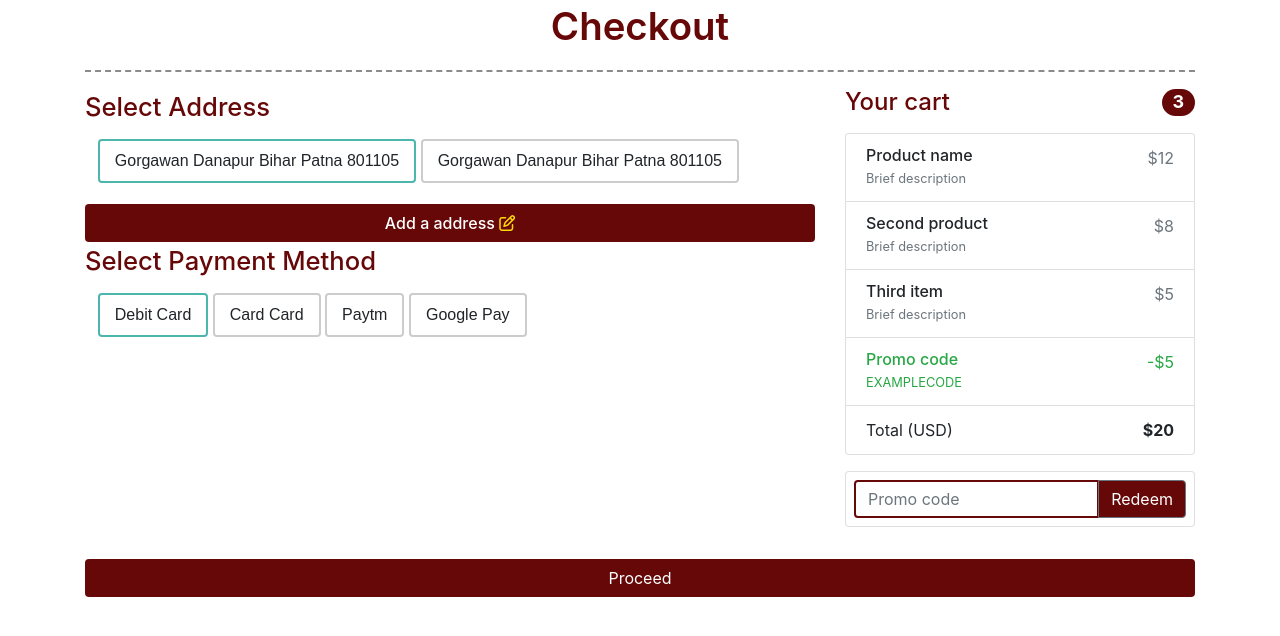
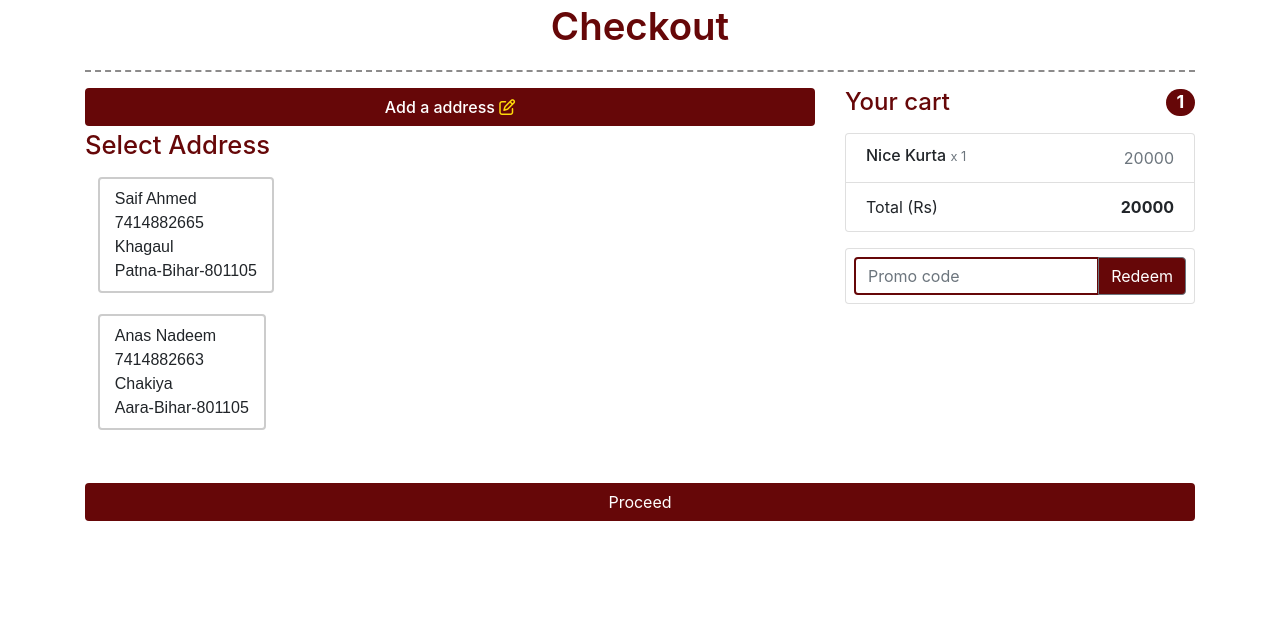
Before and after one commit to saif-11bit/efashion, a Django app: page /checkout/ in a window 1280 px wide. Shown: the part 62-698 px from the top of the page. Run offline with Django 3.2, Linux system fonts and the light colour scheme; a user stored in the database is signed in; data comes from the database, SQL or seed files in the repository; data that the repository does not hold is empty; parts of the project's set-up code (start-up, migrations or seed data) failed here and were passed over; some libraries are stand-ins or nearby versions.

Commit message:
checkout

```diff
--- a/products/templates/checkout.html
+++ b/products/templates/checkout.html
@@ -11,41 +11,45 @@
         </div>
         <div class="row">
             <div class="col-lg-8 col-md-8 col-sm-12 col-12">
-                <p class="selectAddressRadioTitle">
-                    Select Address
-                </p>
-                <div class="radio-toolbar">
-                    <input type="radio" id="radioSmall" name="radioSize" value="apple" checked>
-                    <label for="radioSmall">Gorgawan Danapur Bihar Patna 801105</label>
-
-                    <input type="radio" id="radioMedium" name="radioSize" value="banana">
-                    <label for="radioMedium">Gorgawan Danapur Bihar Patna 801105</label>
-                </div>
               <a class="btn addressHref" data-toggle="collapse" href="#addaAddress" role="button" aria-expanded="false"
               aria-controls="addaAddress">
               Add a address <i class="fa fa-edit addressEditlogo" aria-hidden="true"></i>
           </a>
           <div class="collapse" id="addaAddress">
-                <form>
-                    <div class="form-group mt-3">
+          <form action="{% url 'add-address' %}" method="POST">
+            {% csrf_token %}
+            <div class="form-row mt-3">
+              <div class="form-group col-md-6">
+                <label class="labelForMail" for="inputName">Name</label>
+                <input type="text" class="form-control" id="inputName" name="name">
+              </div>
+              <div class="form-group col-md-6">
+                <label class="labelForMail" for="inputPhone">Phone No.</label>
+                <input type="text" class="form-control" id="inputPhone" name="phone_n">
+              </div>
+            </div>
+
+              <div class="form-group">
                 <label class="labelForMail" for="inputAddress">Address</label>
-                    <input type="text" class="form-control" id="inputAddress" placeholder="1234 Main St">
+                <input type="text" class="form-control" id="inputAddress" placeholder="1234 Main St" name="street_address">
               </div>
+
               <div class="form-row">
                   <div class="form-group col-md-4">
                       <label class="labelForMail" for="inputZip">Pin Code</label>
-                            <input type="text" class="form-control" id="inputZip">
+                      <input type="text" class="form-control" id="inputZip" name="pin_code">
                   </div>
                 <div class="form-group col-md-4">
                     <label class="labelForMail" for="inputCity">City</label>
-                        <input type="text" class="form-control" id="inputCity">
+                    <input type="text" class="form-control" id="inputCity" name="city">
                 </div>
                 <div class="form-group col-md-4">
                     <label class="labelForMail" for="inputState">State</label>
-                        <select id="inputState" class="form-control">
+                    <input type="text" class="form-control" id="inputState" name="state">
+                    <!-- <select id="inputState" class="form-control">
                     <option selected>Choose...</option>
                     <option>...</option>
-                        </select>
+                    </select> -->
                 </div>
 
               </div>
@@ -53,10 +57,31 @@
           </form>
           </div>
                 <p class="selectAddressRadioTitle">
+                    Select Address
+                </p>
+                {% if address %}
+
+                    {% for i in address %}
+                    <div class="radio-toolbar">
+                    <input type="radio" id="{{i.id}}" name="radioSize" value="apple" required>
+                    <label for="{{i.id}}">
+                      {{i.name}}
+                      <br>
+                      {{i.phone_n}}
+                      <br>
+                      {{i.street_address}}
+                      <br>
+                      {{i.city}}-{{i.state}}-{{i.pin_code}}
+                    </label>
+                  </div>
+                    {% endfor %}
+                {% endif %}
+
+                <!-- <p class="selectAddressRadioTitle">
                     Select Payment Method
                 </p>
                 <div class="radio-toolbar">
-                    <input type="radio" id="debitCard" name="radioPayment" value="apple" checked>
+                    <input type="radio" id="debitCard" name="radioPayment" value="apple">
                     <label for="debitCard">Debit Card</label>
                     <input type="radio" id="creditCard" name="radioPayment" value="banana">
                     <label for="creditCard">Card Card</label>
@@ -64,59 +89,59 @@
                     <label for="paytmCard">Paytm</label>
                     <input type="radio" id="gpay" name="radioPayment" value="banana">
                     <label for="gpay">Google Pay</label>
-                </div>
+                </div> -->
             </div>
             <div class="col-lg-4 col-md-4 col-sm-12 col-12">
                 <!-- Heading -->
                 <h4 class="d-flex justify-content-between align-items-center mb-3">
                   <span class="yourCartTitleCheckout">Your cart</span>
-                  <span class="badge badge-secondary badgetotalCart badge-pill">3</span>
+                  <span class="badge badge-secondary badgetotalCart badge-pill">{{order.items.count}}</span>
                 </h4>
 
                 <!-- Cart -->
                 <ul class="list-group mb-3 z-depth-1">
+                  {% for order_item in order.items.all %}
                   <li class="list-group-item d-flex justify-content-between lh-condensed yourcartcheckoutList">
                     <div>
-                      <h6 class="my-0 ">Product name</h6>
-                      <small class="text-muted">Brief description</small>
+                      <h6 class="my-0 "> {{order_item.item.p_name}} <small class="text-muted">x {{order_item.quantity}}</small></h6>
+                      <!-- <small class="text-muted">Brief description</small> -->
                     </div>
-                    <span class="text-muted">$12</span>
+                    {% if order_item.item.discount_price %}
+                    <span class="text-muted">
+                    {{order_item.get_total_discount_item_price}}
+                    </span>
+
+                    {% else %}
+                    <span class="text-muted">
+                    {{order_item.get_total_item_price}}
+                    </span>
+                    {% endif %}
                   </li>
-                  <li class="list-group-item d-flex justify-content-between lh-condensed yourcartcheckoutList">
-                    <div>
-                      <h6 class="my-0 ">Second product</h6>
-                      <small class="text-muted">Brief description</small>
-                    </div>
-                    <span class="text-muted">$8</span>
-                  </li>
-                  <li class="list-group-item d-flex justify-content-between lh-condensed yourcartcheckoutList">
-                    <div>
-                      <h6 class="my-0 ">Third item</h6>
-                      <small class="text-muted">Brief description</small>
-                    </div>
-                    <span class="text-muted">$5</span>
-                  </li>
+                  {% endfor %}
+                  {% if order.coupon %}
                   <li class="list-group-item d-flex justify-content-between yourcartcheckoutList">
                     <div class="text-success">
                       <h6 class="my-0 ">Promo code</h6>
-                      <small>EXAMPLECODE</small>
+                      <small>{{order.coupon.code}}</small>
                     </div>
-                    <span class="text-success">-$5</span>
+                    <span class="text-success">-${{order.coupon.amount}}</span>
                   </li>
+                  {% endif %}
                   <li class="list-group-item d-flex justify-content-between yourcartcheckoutList">
-                    <span class="">Total (USD)</span>
-                    <strong>$20</strong>
+                    <span class="">Total (Rs)</span>
+                    <strong>{{order.get_total}}</strong>
                   </li>
                 </ul>
                 <!-- Cart -->
 
                 <!-- Promo code -->
-                <form class="card p-2 Promoform">
+                <form class="card p-2 Promoform" action="{% url 'add-coupon' %}" method="POST">
+                  {% csrf_token %}
                   <div class="input-group">
                     <input type="text" class="form-control Promoforminput" placeholder="Promo code"
-                      aria-label="Recipient's username" aria-describedby="basic-addon2">
+                      aria-label="Recipient's username" aria-describedby="basic-addon2" name="coupon">
                     <div class="input-group-append">
-                      <button class="btn btn-secondary redeemNowBtn btn-md waves-effect m-0" type="button">Redeem</button>
+                      <button class="btn btn-secondary redeemNowBtn btn-md waves-effect m-0" type="submit">Redeem</button>
                     </div>
                   </div>
                 </form>
--- a/products/urls.py
+++ b/products/urls.py
@@ -8,10 +8,12 @@ from .views import (
     remove_single_from_cart,
     search_item,
     CheckoutView,
-    SignUpSystem,
-    LoginSystem,
-    logoutUser,
+    # SignUpSystem,
+    # LoginSystem,
+    # logoutUser,
     cart_view,
+    add_address,
+    add_coupon,
 )
 
 
@@ -20,6 +22,8 @@ urlpatterns = [
     path('', landing, name="landing"),
     path('search/', search_item, name="search"),
     path('cart/', cart_view, name="cart"),
+    path('add-coupon/', add_coupon, name="add-coupon"),
+    path('add-address/', add_address, name="add-address"),
     path('category/<int:id>/', category_item, name="category"),
     path('product-detail/<int:id>/', product_detail, name="product-detail"),
     path('add-to-cart/<int:id>/', add_to_cart, name="add-to-cart"),
@@ -27,8 +31,8 @@ urlpatterns = [
     path('remove-single-from-cart/<int:id>/', remove_single_from_cart, name="remove-single-from-cart"),
     path('checkout/', CheckoutView.as_view(), name="checkout"),
     # Authentication System
-    path('signup/', SignUpSystem, name="Signin"),
-    path('login/', LoginSystem, name="Login"),
-    path('logout/', logoutUser, name="Logout")
+    # path('signup/', SignUpSystem, name="Signin"),
+    # path('login/', LoginSystem, name="Login"),
+    # path('logout/', logoutUser, name="Logout")
 
 ]
--- a/products/views.py
+++ b/products/views.py
@@ -18,6 +18,7 @@ from .models import (
     Review,
 )
 from .forms import CheckoutForm
+# from django.db.models import F
 # Create your views here.
 
 
@@ -213,23 +214,21 @@ def is_valid_form(values):
 class CheckoutView(LoginRequiredMixin,View):
     def get(self,*args, **kwargs):
         # form
-        form = CheckoutForm()
 
         try:
             order= Order.objects.get(user=self.request.user, ordered=False)
             context = {
-                'form': form,
                 'order':order,
                 # 'couponForm':CouponForm(),
             }
 
             address_qs = Address.objects.filter(
                 user=self.request.user,
-                default=True,
+                # default=True,
             )
 
             if address_qs.exists():
-                context.update( {'default_address': address_qs.last()} )
+                context.update( {'address': address_qs.all()} )
 
             return render(self.request, 'checkout.html', context)
 
@@ -237,78 +236,53 @@ class CheckoutView(LoginRequiredMixin,View):
             messages.info(self.request, "You donot have an active order!")
             return redirect('checkout')
 
-
-    def post(self, *args, **kwargs):
-        form = CheckoutForm(self.request.POST or None)
-        try:
-            order = Order.objects.get(user=self.request.user, ordered=False)
-            if form.is_valid():
-                use_default_address = form.cleaned_data.get('use_default_address')
-                if use_default_address:
-                    print('Using default address!')
-                    address_qs = Address.objects.filter(
-                        user=self.request.user,
-                        default=True,
-                    )
-                    if address_qs.exists():
-                        address = address_qs.first()
-                        order.address=address
-                        order.save()
-                    else:
-                        messages.info(self.request, 'No default address available!')
-                        return redirect('checkout')
-                else:
-                    # print('user is entering new shipping address!')
-                    street_address = form.cleaned_data.get('street_address')
-                    address_line2 = form.cleaned_data.get('address_line2')
-                    state = form.cleaned_data.get('state')
-                    city = form.cleaned_data.get('city')
-                    pin_code = form.cleaned_data.get('pin_code')
-
-
-                    if is_valid_form([street_address,state,city,pin_code]):
-
-                        address=Address(
-                            user=self.request.user,street_address=street_address,address_line2=address_line2,state=state,city=city,pin_code=pin_code
-                        )
-                        address.save()
-
-                        order.address=address
-                        order.save()
-
-                        set_default_address = form.cleaned_data.get('set_default_address')
-                        if set_default_address:
-                            address.default = True
-                            address.save()
-
-                    else:
-                        messages.info(self.request, 'Please fill required Address fields!')
-
-                return redirect('/')
-
-        except ObjectDoesNotExist:
-            messages.warning(self.request, "You donot have an active order")
-            return redirect("/")
-
+# ===================
 
 # check if coupon exists
-def get_coupon(request, code):
+def get_coupon(request, coupon):
     now = timezone.now()
-    coupon = CouponCode.objects.get(code__iexact=code, valid_from__lte=now, valid_to__gte=now,active=True)
+    coupon = CouponCode.objects.filter(code__iexact=coupon, valid_from__lte=now, valid_to__gte=now,active=True).exclude(order__user=request.user)
     if coupon.exists():
-        return coupon
+        return coupon.first()
 
 
 # add Coupon
+@login_required
 def add_coupon(request):
-    try:
-        coupon = request.POST['coupon']
-        coup = get_coupon(coupon)
-        order= Order.objects.get(user=request.user, ordered=False)
-        order.coupon = coup
-        order.save()
-        messages.success(request, "Successfully Added Coupon!")
-        return redirect("products:checkout")
-    except ObjectDoesNotExist:
-        messages.info(request, "You donot have an active order!")
-        return redirect("products:checkout")
+    if request.method=='POST':
+        try:
+            coupon = request.POST['coupon']
+            print(coupon)
+            coup = get_coupon(request, coupon)
+            order= Order.objects.get(user=request.user, ordered=False)
+            order.coupon = coup
+            order.save()
+            messages.success(request, "Successfully Added Coupon!")
+            return redirect("checkout")
+        except ObjectDoesNotExist:
+            messages.info(request, "You donot have an active order!")
+            return redirect("checkout")
+
+
+@login_required
+def add_address(request):
+    if request.method=='POST':
+        user = request.user
+        name = request.POST['name']
+        phone_n = request.POST['phone_n']
+        street_address = request.POST['street_address']
+        city = request.POST['city']
+        state = request.POST['state']
+        pin_code = request.POST['pin_code']
+
+        address = Address()
+        address.user = user
+        address.name = name
+        address.phone_n = phone_n
+        address.street_address = street_address
+        address.city = city
+        address.state = state
+        address.pin_code = pin_code
+        address.save()
+
+        return redirect('/checkout/')
```
Also changed, not shown: products/models.py (+8 -7 lines), db.sqlite3, products/migrations/0016_auto_20210220_1705.py (added), products/migrations/0017_auto_20210221_1317.py (added). Lines whose indentation alone changed are shown as unchanged.
